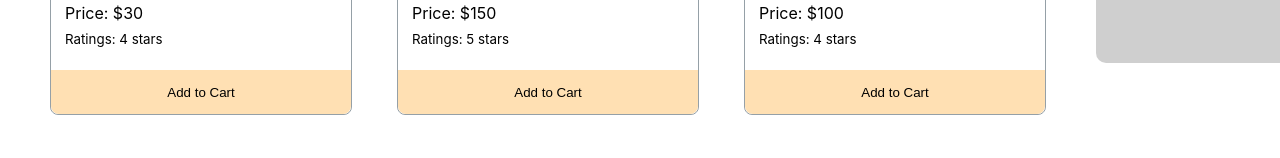
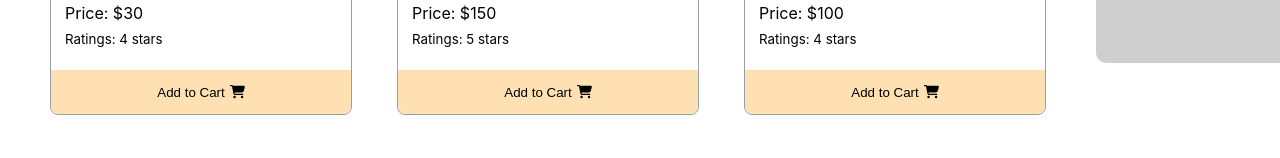
Before and after one commit to programmer-jafir/rainbow-food-shop, a React (Create React App) app: page / in a window 1280 px wide. Shown: the part 519-677 px from the top of the page. Built offline with nearby package versions, Linux system fonts and the light colour scheme.

Commit message:
Add to cart icon added

```diff
--- a/package.json
+++ b/package.json
@@ -3,6 +3,9 @@
   "version": "0.1.0",
   "private": true,
   "dependencies": {
+    "@fortawesome/fontawesome-svg-core": "^6.1.1",
+    "@fortawesome/free-solid-svg-icons": "^6.1.1",
+    "@fortawesome/react-fontawesome": "^0.1.18",
     "@testing-library/jest-dom": "^5.16.3",
     "@testing-library/react": "^12.1.4",
     "@testing-library/user-event": "^13.5.0",
--- a/src/components/Food/Food.css
+++ b/src/components/Food/Food.css
@@ -33,6 +33,12 @@
     border-radius: 0px 0px 8px 8px;
     position: absolute;
     bottom: 0;
+    display: flex;
+    align-items: center;
+    justify-content: center;
+}
+.btn-cart .btn-text{
+    margin-right: 5px;
 }
 .btn-cart:hover{
     background-color: orange;
--- a/src/components/Food/Food.js
+++ b/src/components/Food/Food.js
@@ -1,3 +1,5 @@
+import { FontAwesomeIcon } from '@fortawesome/react-fontawesome';
+import { faShoppingCart } from '@fortawesome/free-solid-svg-icons';
 import React from 'react';
 import './Food.css'
 
@@ -14,7 +16,8 @@
 
             </div>
             <button onClick={() => handleAddToCart(food)} className='btn-cart'>
-                <p>Add to Cart</p>
+                <p className='btn-text'>Add to Cart</p>
+                <FontAwesomeIcon icon={faShoppingCart}></FontAwesomeIcon>
             </button>
         </div>
     );
```
Also changed, not shown: 1 other file (tests, documents, lock files or other folders).
